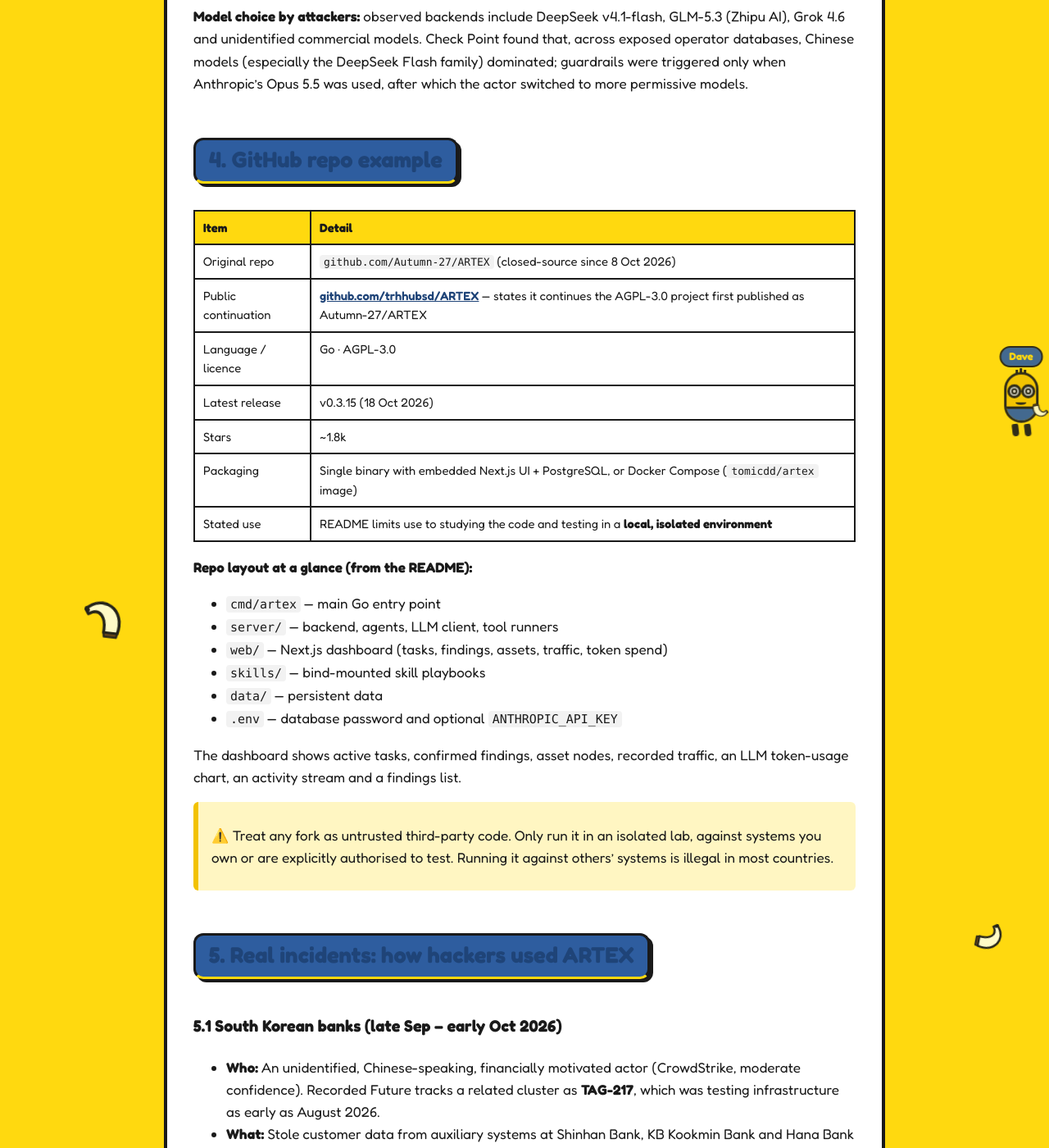
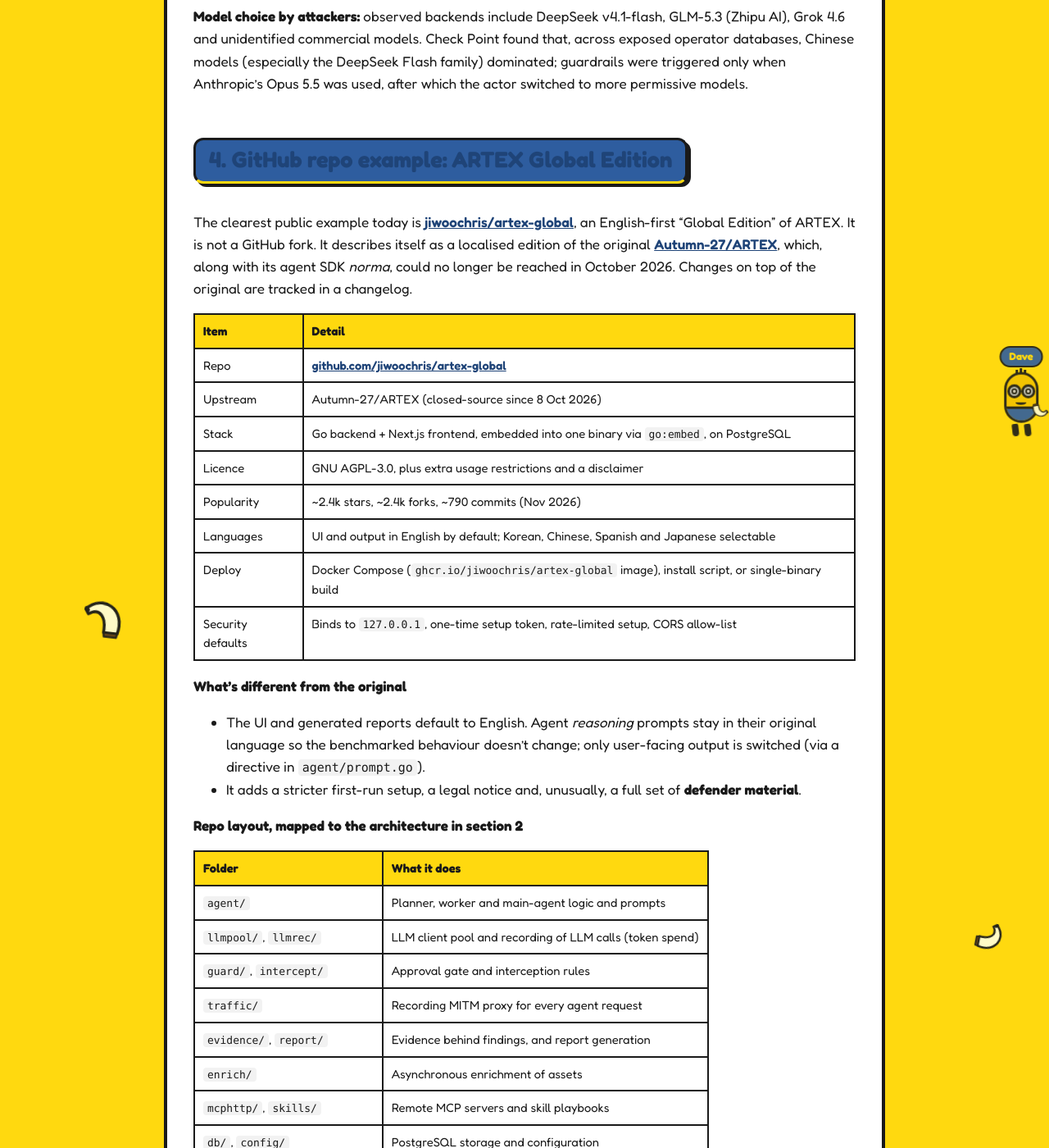
Before and after one commit to khooyj/khooyj.github.io, a Jekyll site: the page built from _posts/2026-11-15-artex-ai-pentest-framework.md, in a window 1280 px wide and 1400 px high, scrolled down 3227 px. Shown: the whole window at 82% size. Built offline with Jekyll 4.4.1, drawn with Linux system fonts in a browser that asks for light colours; some of the changed text lies outside the part shown.

Commit message:
ARTEX post: use artex-global as the repo example
Rewrite section 4 around jiwoochris/artex-global: repo facts, changes
from upstream, folder-to-architecture map, LLM config variables and the
bundled detection material. Keep trhhubsd/ARTEX as another copy.

Co-Authored-By: Claude Opus 5.5 <noreply@anthropic.com>
Claude-Session: https://claude.ai/code/session_01Ac5QhdJ8fdsA4S2fsK5GHU

```diff
--- a/_posts/2026-11-15-artex-ai-pentest-framework.md
+++ b/_posts/2026-11-15-artex-ai-pentest-framework.md
@@ -106,30 +106,57 @@ Each agent turn sends the model the current task state, relevant graph context a
 
 **Model choice by attackers:** observed backends include DeepSeek v4.1-flash, GLM-5.3 (Zhipu AI), Grok 4.6 and unidentified commercial models. Check Point found that, across exposed operator databases, Chinese models (especially the DeepSeek Flash family) dominated; guardrails were triggered only when Anthropic's Opus 5.5 was used, after which the actor switched to more permissive models.
 
-## 4. GitHub repo example
+## 4. GitHub repo example: ARTEX Global Edition
+
+The clearest public example today is **[jiwoochris/artex-global](https://github.com/jiwoochris/artex-global)**, an English-first "Global Edition" of ARTEX. It is not a GitHub fork. It describes itself as a localised edition of the original [Autumn-27/ARTEX](https://github.com/Autumn-27/ARTEX), which, along with its agent SDK *norma*, could no longer be reached in October 2026. Changes on top of the original are tracked in a changelog.
 
 | Item | Detail |
 | --- | --- |
-| Original repo | `github.com/Autumn-27/ARTEX` (closed-source since 8 Oct 2026) |
-| Public continuation | [github.com/trhhubsd/ARTEX](https://github.com/trhhubsd/ARTEX) — states it continues the AGPL-3.0 project first published as Autumn-27/ARTEX |
-| Language / licence | Go · AGPL-3.0 |
-| Latest release | v0.3.15 (18 Oct 2026) |
-| Stars | ~1.8k |
-| Packaging | Single binary with embedded Next.js UI + PostgreSQL, or Docker Compose (`tomicdd/artex` image) |
-| Stated use | README limits use to studying the code and testing in a **local, isolated environment** |
+| Repo | [github.com/jiwoochris/artex-global](https://github.com/jiwoochris/artex-global) |
+| Upstream | Autumn-27/ARTEX (closed-source since 8 Oct 2026) |
+| Stack | Go backend + Next.js frontend, embedded into one binary via `go:embed`, on PostgreSQL |
+| Licence | GNU AGPL-3.0, plus extra usage restrictions and a disclaimer |
+| Popularity | ~2.4k stars, ~2.4k forks, ~790 commits (Nov 2026) |
+| Languages | UI and output in English by default; Korean, Chinese, Spanish and Japanese selectable |
+| Deploy | Docker Compose (`ghcr.io/jiwoochris/artex-global` image), install script, or single-binary build |
+| Security defaults | Binds to `127.0.0.1`, one-time setup token, rate-limited setup, CORS allow-list |
 
-**Repo layout at a glance (from the README):**
+**What's different from the original**
 
-- `cmd/artex` — main Go entry point
-- `server/` — backend, agents, LLM client, tool runners
-- `web/` — Next.js dashboard (tasks, findings, assets, traffic, token spend)
-- `skills/` — bind-mounted skill playbooks
-- `data/` — persistent data
-- `.env` — database password and optional `ANTHROPIC_API_KEY`
+- The UI and generated reports default to English. Agent *reasoning* prompts stay in their original language so the benchmarked behaviour doesn't change; only user-facing output is switched (via a directive in `agent/prompt.go`).
+- It adds a stricter first-run setup, a legal notice and, unusually, a full set of **defender material**.
 
-The dashboard shows active tasks, confirmed findings, asset nodes, recorded traffic, an LLM token-usage chart, an activity stream and a findings list.
+**Repo layout, mapped to the architecture in section 2**
 
-> ⚠️ Treat any fork as untrusted third-party code. Only run it in an isolated lab, against systems you own or are explicitly authorised to test. Running it against others' systems is illegal in most countries.
+| Folder | What it does |
+| --- | --- |
+| `agent/` | Planner, worker and main-agent logic and prompts |
+| `llmpool/`, `llmrec/` | LLM client pool and recording of LLM calls (token spend) |
+| `guard/`, `intercept/` | Approval gate and interception rules |
+| `traffic/` | Recording MITM proxy for every agent request |
+| `evidence/`, `report/` | Evidence behind findings, and report generation |
+| `enrich/` | Asynchronous enrichment of assets |
+| `mcphttp/`, `skills/` | Remote MCP servers and skill playbooks |
+| `db/`, `config/` | PostgreSQL storage and configuration |
+| `server/`, `cmd/artex/`, `web/` | HTTP server, Go entry point, Next.js dashboard |
+| `detections/`, `docs/` | Defender guide, detection rules and indicators |
+
+The README's architecture notes match section 2: a **goals** agent breaks the target into scope, the **planner** is the only agent that creates intents, **workers** each run one intent in parallel (3 per task by default), and a **main agent** handles human chat. A per-task to-do list lets the planner work through multi-step chains one dependent step at a time, and graph changes wake the planner for the next round.
+
+**How it links to the LLM (from the config)**
+
+- Set `ANTHROPIC_API_KEY` or `OPENAI_API_KEY`, or enter a key in the UI's LLM settings.
+- Optional: `ARTEX_LLM_PROVIDER`, `ARTEX_LLM_MODEL`, `ARTEX_LLM_BASE_URL`, `ARTEX_LLM_PROXY`.
+- Point `ARTEX_LLM_BASE_URL` at **any OpenAI-compatible endpoint** — this one setting is why attackers could swap in cheap or permissive models.
+- The README warns that OpenAI-family models cap output at 16,384 tokens (the default 32,768 causes errors), and that reasoning models can return empty answers if their token budget is too small.
+
+**Defender material in the repo**
+
+The `detections/` and `docs/` folders include a defender guide (English and Korean), **Sigma** and **Suricata** rules, a MITRE **ATT&CK Navigator** layer, indicators in CSV and MISP formats, and a read-only host triage script. If you run a SOC, these are worth importing even if you never run the tool.
+
+**Other copies.** [trhhubsd/ARTEX](https://github.com/trhhubsd/ARTEX) (v0.3.15, Oct 2026) also continues the original AGPL code, packaged as the `tomicdd/artex` Docker image.
+
+> ⚠️ The repo itself says: use it only against systems you own or have **explicit written authorisation** to test, ideally in an isolated lab with deliberately vulnerable targets. Unauthorised scanning or exploitation is illegal in most countries (the README cites Korea's Network Act and PIPA). Treat any copy as untrusted third-party code.
 
 ## 5. Real incidents: how hackers used ARTEX
 
@@ -247,6 +274,7 @@ As Censys researcher Silas Cutler put it, the fundamentals still hold: enforce M
 
 ## Sources
 
+- [jiwoochris/artex-global — ARTEX Global Edition (GitHub)](https://github.com/jiwoochris/artex-global)
 - [AI/TLDR — ARTEX tool overview](https://ai-tldr.dev/tools/artex/)
 - [SOCRadar — ARTEX AI Pentest Tool: What Security Teams Need to Know](https://socradar.io/blog/artex-ai-pentest-tool-what-security-teams-need-to-know/)
 - [BleepingComputer — ARTEX AI, Claude agents used in attacks on South Korean banks](https://www.bleepingcomputer.com/news/security/hacker-used-artex-ai-and-claude-agents-to-target-south-korean-banks/)
```
